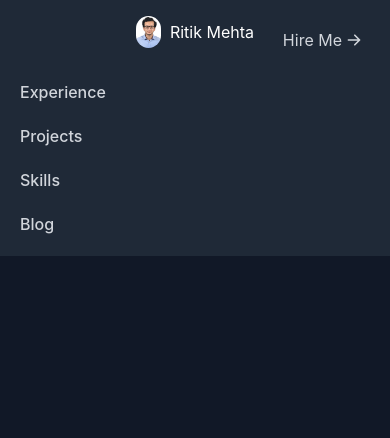
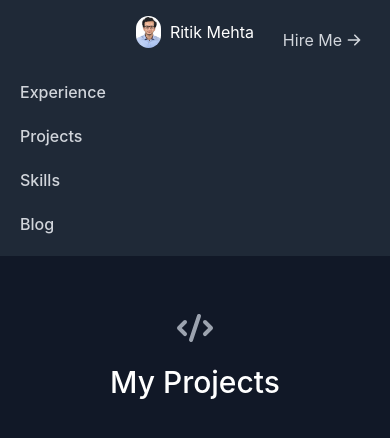
Before and after one commit to RM-RITIK/PersonalWebsite_frontend, a React (Create React App) app: page /projects in a window 390 px wide. Shown: the top 438 px of the page. Built offline with nearby package versions, Linux system fonts and the light colour scheme; no server answers.

Commit message:
Added Project Component and related Data Service

```diff
--- a/src/App.js
+++ b/src/App.js
@@ -5,6 +5,7 @@ import { Switch, Route, Link } from "react-router-dom";
 import NavBar from './components/navbar';
 import About from './components/about';
 import BlogList from './components/blog-list';
+import ProjectList from './components/project-list';
 
 class App extends Component {
   render() {
@@ -15,6 +16,7 @@ class App extends Component {
           <Switch>
             <Route exact path={["/", "/about"]} component={About} />
             <Route exact path="/blogs" component={BlogList} />
+            <Route exact path="/projects" component = {ProjectList} />
           </Switch>
         </div>
       </main>
--- a/src/components/navbar.js
+++ b/src/components/navbar.js
@@ -18,7 +18,7 @@ export default class NavBar extends Component {
                     <div class="flex space-x-4">
                         <a href="#" class="text-gray-300 hover:bg-gray-700 hover:text-white px-3 py-2 rounded-md text-sm font-medium">Experience</a>
 
-                        <a href="#" class="text-gray-300 hover:bg-gray-700 hover:text-white px-3 py-2 rounded-md text-sm font-medium">Projects</a>
+                        <a href="/projects" class="text-gray-300 hover:bg-gray-700 hover:text-white px-3 py-2 rounded-md text-sm font-medium">Projects</a>
 
                         <a href="#" class="text-gray-300 hover:bg-gray-700 hover:text-white px-3 py-2 rounded-md text-sm font-medium">Skills</a>
 
@@ -40,7 +40,7 @@ export default class NavBar extends Component {
                 <div class="px-2 pt-2 pb-3 space-y-1">
                 <a href="#" class="text-gray-300 hover:bg-gray-700 hover:text-white block px-3 py-2 rounded-md text-base font-medium" >Experience</a>
 
-                <a href="#" class="text-gray-300 hover:bg-gray-700 hover:text-white block px-3 py-2 rounded-md text-base font-medium">Projects</a>
+                <a href="/projects" class="text-gray-300 hover:bg-gray-700 hover:text-white block px-3 py-2 rounded-md text-base font-medium">Projects</a>
 
                 <a href="#" class="text-gray-300 hover:bg-gray-700 hover:text-white block px-3 py-2 rounded-md text-base font-medium">Skills</a>
 
--- /dev/null
+++ b/src/components/project-list.js
@@ -0,0 +1,80 @@
+import React, { Component } from "react";
+import ProjectDataService from "../services/project.service"
+import { CodeIcon } from "@heroicons/react/solid";
+
+export default class ProjectList extends Component {
+    constructor(props) {
+        super(props);
+        this.retrieveProjects = this.retrieveProjects.bind(this);
+        this.refreshList = this.refreshList.bind(this);
+
+        this.state = {
+            projects: []
+        };
+    }
+
+    componentDidMount() {
+        this.retrieveProjects();
+    }
+
+    retrieveProjects() {
+        ProjectDataService.getAll()
+            .then(response => {
+                this.setState({
+                    projects: response.data.response.data
+                });
+                console.log(response.data.response.data);
+            })
+            .catch(e => {
+                console.log(e);
+            });
+    }
+
+    refreshList() {
+        this.retrieveProjects();
+    }
+
+    render() {
+        const { projects } = this.state;
+        return(
+            <section id="projects" className="text-gray-400 bg-gray-900 body-font">
+                <div className="container px-5 py-10 mx-auto text-center lg:px-40">
+                    <div className="flex flex-col w-full mb-20">
+                    <CodeIcon className="mx-auto inline-block w-10 mb-4" />
+                    <h1 className="sm:text-4xl text-3xl font-medium title-font mb-4 text-white">
+                        My Projects
+                    </h1>
+                    <p className="lg:w-2/3 mx-auto leading-relaxed text-base">
+
+                    </p>
+                    </div>
+                    <div className="flex flex-wrap -m-4">
+                    {projects && projects.map((project, index) => (
+                        <a
+                        href={project.link}
+                        key={project.image}
+                        className="sm:w-1/2 w-100 p-4">
+                        <div className="flex relative">
+                            <img
+                            alt="gallery"
+                            className="absolute inset-0 w-full h-full object-cover object-center"
+                            src={project.imageUrl}
+                            />
+                            <div className="px-8 py-10 relative z-10 w-full border-4 border-gray-800 bg-gray-900 opacity-0 hover:opacity-100">
+                            <h2 className="tracking-widest text-sm title-font font-medium text-green-400 mb-1">
+                                {project.subtitle}
+                            </h2>
+                            <h1 className="title-font text-lg font-medium text-white mb-3">
+                                {project.title}
+                            </h1>
+                            <p className="leading-relaxed">{project.description}</p>
+                            </div>
+                        </div>
+                        </a>
+                    ))}
+                    </div>
+                </div>
+            </section>
+        );
+    }
+}
--- /dev/null
+++ b/src/services/project.service.js
@@ -0,0 +1,9 @@
+import http from "../http-common";
+
+class ProjectDataService {
+    getAll() {
+        return http.get("/project/get-project");
+    }
+}
+
+export default new ProjectDataService();
```
